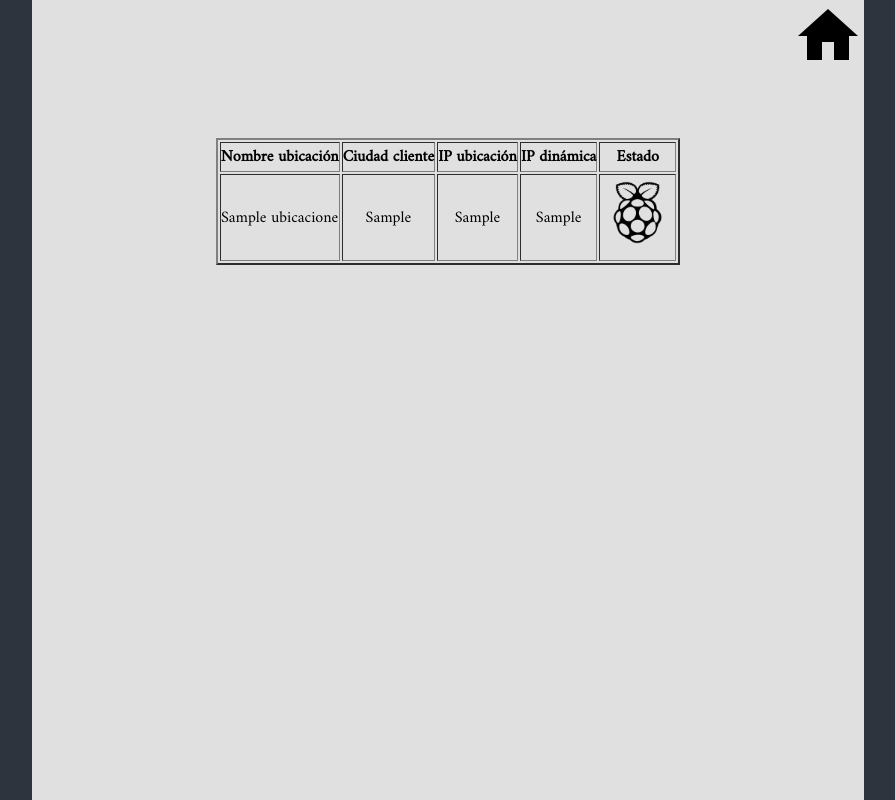
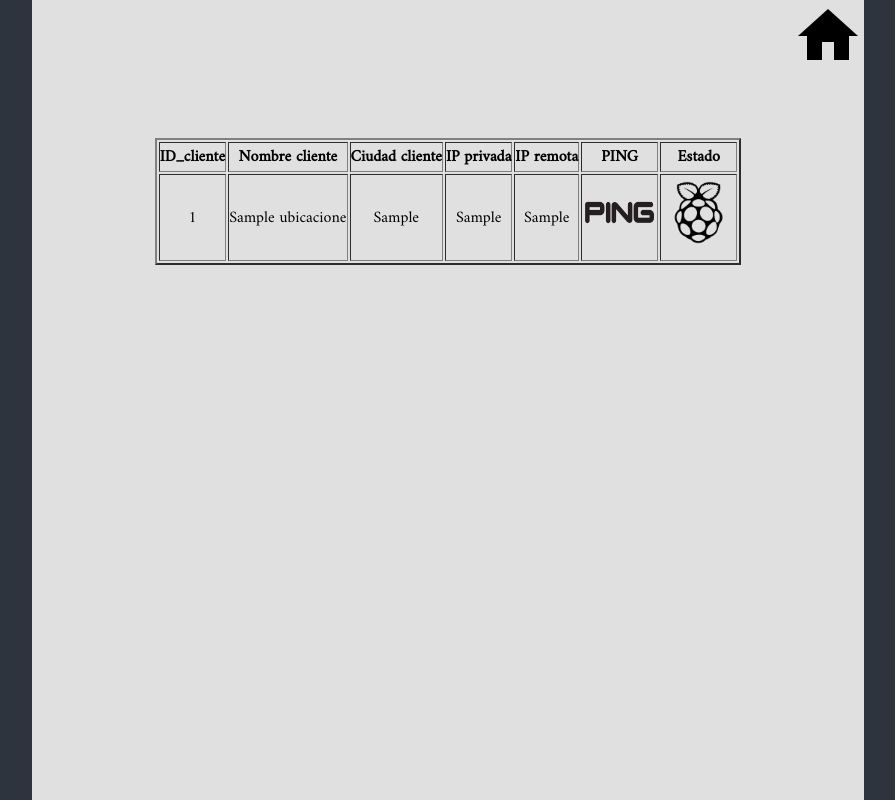
Before and after one commit to dabidCarrero/pruebas_control, a PHP site: page /conexiones.php in a window 1280 px wide. Shown: the part 150-950 px from the top of the page, without its empty margins (192-1087 px from the left). Run offline with PHP 8.4, Linux system fonts and the light colour scheme; the visitor is signed in with stand-in values (Sample User, id 1); tables that the repository leaves empty or names only in its code hold one stand-in row (values such as "Sample post").

Commit message:
ping y conexiones

```diff
--- a/conexiones.php
+++ b/conexiones.php
@@ -12,11 +12,16 @@
 
 
 ?>
+<?php
+
+    header('Content-Type: text/html; charset=ISO-8859-1');
+
+?>
 
 <!DOCTYPE html>
 <html lang="es">
 	<head>
-		<meta charset="UTF-8">
+
 		<meta name="viewport" content="width=device-width, initial-scale=0.5">
 		<title >Asterisk</title>
 		<link href="inicio3.css" rel="stylesheet" type="text/css" media="all">
@@ -42,10 +47,12 @@
 				<table border="2">
 					<thead>
 						<tr>
-							<th>Nombre ubicación</th>
+							<th>ID_cliente</th>
+							<th>Nombre cliente</th>
 							<th>Ciudad cliente</th>
-							<th>IP ubicación</th>
-							<th>IP dinámica</th>
+							<th>IP privada</th>
+							<th>IP remota</th>
+							<th>PING</th>
 							<th>Estado</th>
 						</tr>
 					</thead>
@@ -57,10 +64,12 @@
 					while ($row = mysqli_fetch_array($resultado)) {
 					echo "
 					<tr >
+						<td align=\"center\">" . $row['id_ubicacion'] . "</td>
 						<td align=\"center\">" . $row['nombre_ubicacion'] . "</td>
 						<td align=\"center\">" . $row['ciudad_ubicacion'] . "</td>
 						<td align=\"center\">" . $row['ip_ubicacion'] . "</td>
 						<td align=\"center\">" . $row['din_ip_ubicacion'] . "</td>
+						<td><a href=\"ping.php?id=" . $row['id_ubicacion'] . "\"> <img src=\"imagenes/ping_logo3.png\" width=\"75\" height=\"75\"></td></a>
 						<td >"; if($row['registrada'] == 1 ){
 							echo "
 							<a href=\"add_connection.php\"><img src=\"imagenes/conectada.png\" width=\"75\" height=\"75\"></a>
```
Also changed, not shown: estadisticas.php (+6 -1 lines), ping.php (+23 -10 lines), imagenes/ping_logo3.png (added).
